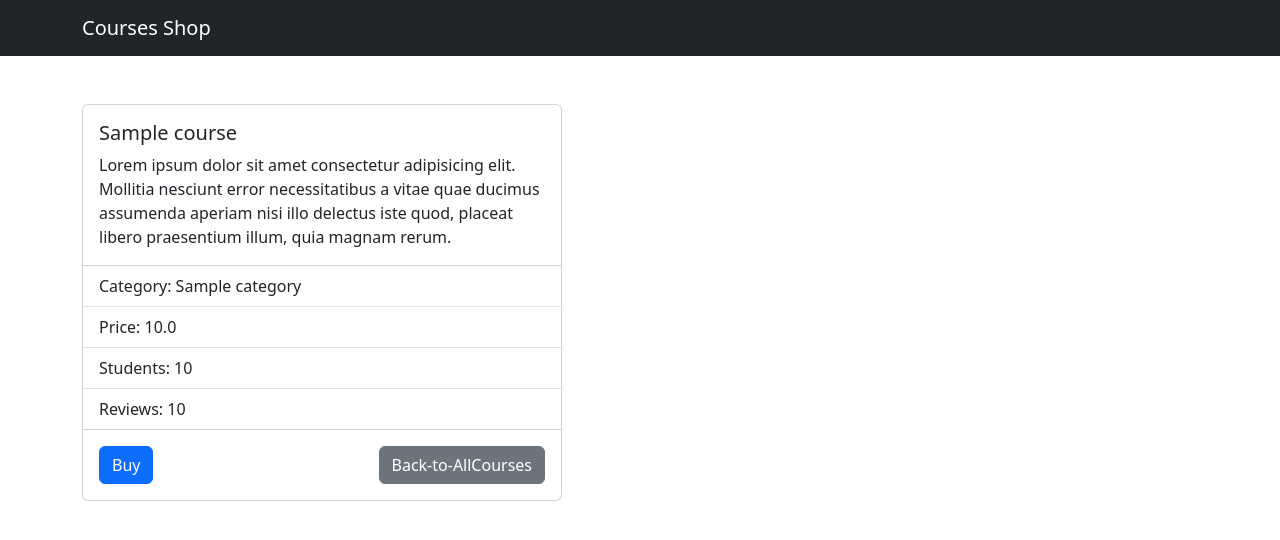
After one commit to endang-ismaya/django-course-shop, a Django app: page /shop/1 in a window 1280 px wide. The commit adds this page. Shown: the top 540 px of the page. Run offline with Django 5.2, Linux system fonts and the light colour scheme; tables that the repository leaves empty hold one stand-in row (values such as "Sample post").

Commit message:
add single course page and using workspace name in urls

```diff
--- a/shop/templates/base.html
+++ b/shop/templates/base.html
@@ -14,7 +14,7 @@
   <body>
     <nav class="navbar navbar-dark bg-dark">
       <div class="container">
-        <a href="#" class="navbar-brand">Courses Shop</a>
+        <a href="{% url 'shop:index' %}" class="navbar-brand">Courses Shop</a>
       </div>
     </nav>
     <main class="container">
--- a/shop/templates/shop/courses.html
+++ b/shop/templates/shop/courses.html
@@ -17,7 +17,9 @@
   <tbody>
     {% for course in courses %}
     <tr>
-      <td>{{ course.title }}</td>
+      <td>
+        <a href="{% url 'shop:course' course.id %}">{{ course.title }}</a>
+      </td>
       <td>{{ course.price }}</td>
       <td>{{ course.category }}</td>
       <td>{{ course.students_qty }}</td>
--- /dev/null
+++ b/shop/templates/shop/single_course.html
@@ -0,0 +1,29 @@
+{% extends "base.html" %}
+<!-- block title -->
+{% block title %} {{course.title}} {% endblock title %}
+<!-- block content  -->
+{% block content %}
+<div class="card mt-5" style="width: 30rem">
+  <div class="card-body">
+    <h5 class="card-title">{{ course.title }}</h5>
+    <p class="card-text">
+      Lorem ipsum dolor sit amet consectetur adipisicing elit. Mollitia nesciunt
+      error necessitatibus a vitae quae ducimus assumenda aperiam nisi illo
+      delectus iste quod, placeat libero praesentium illum, quia magnam rerum.
+    </p>
+  </div>
+  <ul class="list-group list-group-flush">
+    <li class="list-group-item">Category: {{ course.category }}</li>
+    <li class="list-group-item">Price: {{ course.price }}</li>
+    <li class="list-group-item">Students: {{ course.students_qty }}</li>
+    <li class="list-group-item">Reviews: {{ course.reviews_qty }}</li>
+  </ul>
+  <div class="card-body d-flex justify-content-between">
+    <button class="btn btn-primary">Buy</button>
+    <a class="btn btn-secondary" href="{% url 'shop:index' %}"
+      >Back-to-AllCourses</a
+    >
+  </div>
+</div>
+
+{% endblock content %}
--- a/shop/urls.py
+++ b/shop/urls.py
@@ -1,6 +1,9 @@
 from django.urls import path
 from shop import views
 
+app_name = "shop"
+
 urlpatterns = [
-    path("", views.index, name="shop__index"),
+    path("", views.index, name="index"),
+    path("<int:course_id>", views.single_course, name="course"),
 ]
--- a/shop/views.py
+++ b/shop/views.py
@@ -1,7 +1,13 @@
-from django.shortcuts import render
+from django.shortcuts import render, get_object_or_404
 from shop.models import Course
 
 
 def index(request):
     courses = Course.objects.all()
     return render(request, "shop/courses.html", context={"courses": courses})
+
+
+def single_course(request, course_id: int):
+    # course = Course.objects.get(pk=course_id)
+    course = get_object_or_404(Course, pk=course_id)
+    return render(request, "shop/single_course.html", {"course": course})
```
